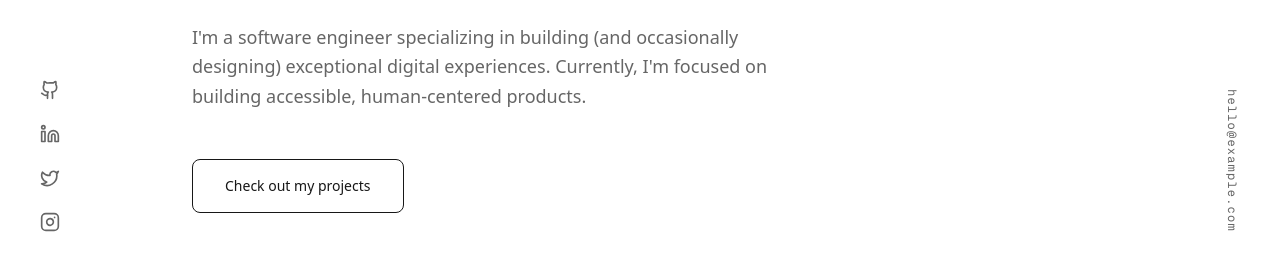
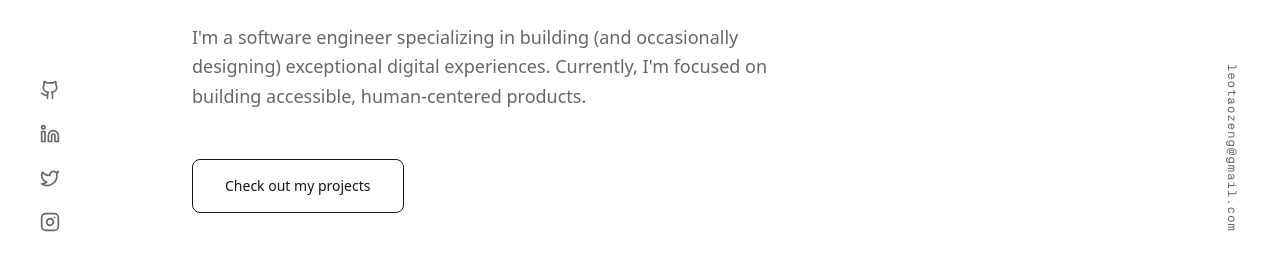
Before and after one commit to leotaozeng/leozeng.tech, a Next.js app: page / in a window 1280 px wide. Shown: the part 448-702 px from the top of the page. Built offline with nearby package versions, Linux system fonts and the light colour scheme.

Commit message:
fix: update side email

```diff
--- a/src/app/page.tsx
+++ b/src/app/page.tsx
@@ -108,10 +108,10 @@ export default function Home() {
       <div className="hidden md:block fixed bottom-0 right-10 z-10 text-secondary">
         <div className="flex flex-col items-center space-y-6 after:content-[''] after:block after:w-px after:h-24 after:bg-secondary after:mt-6">
           <a
-            href="mailto:hello@example.com"
+            href="mailto:leotaozeng@gmail.com"
             className="[writing-mode:vertical-rl] hover:text-foreground hover:-translate-y-1 transition-all duration-300 font-mono text-xs tracking-widest"
           >
-            hello@example.com
+            leotaozeng@gmail.com
           </a>
         </div>
       </div>
--- a/src/components/Contact.tsx
+++ b/src/components/Contact.tsx
@@ -1,5 +1,5 @@
 'use client'
-import React from 'react'
+
 import { motion } from 'framer-motion'
 
 const Contact = () => {
--- a/src/components/Projects.tsx
+++ b/src/components/Projects.tsx
@@ -16,7 +16,14 @@ const projects = [
     title: 'Meldd',
     description:
       'A collaborative document editing platform with real-time contributions, voting, and document history replay. Built with React Native (Expo) and includes AI integration using Spark LLM and DeepSeek to generate perspective opinions for topic clusters.',
-    tech: ['React Native', 'Expo', 'NestJS', 'GraphQL', 'Spark LLM', 'DeepSeek'],
+    tech: [
+      'React Native',
+      'Expo',
+      'NestJS',
+      'GraphQL',
+      'Spark LLM',
+      'DeepSeek',
+    ],
     github: 'https://github.com/TheProlog',
     external: 'https://app.meldd.com',
   },
```
